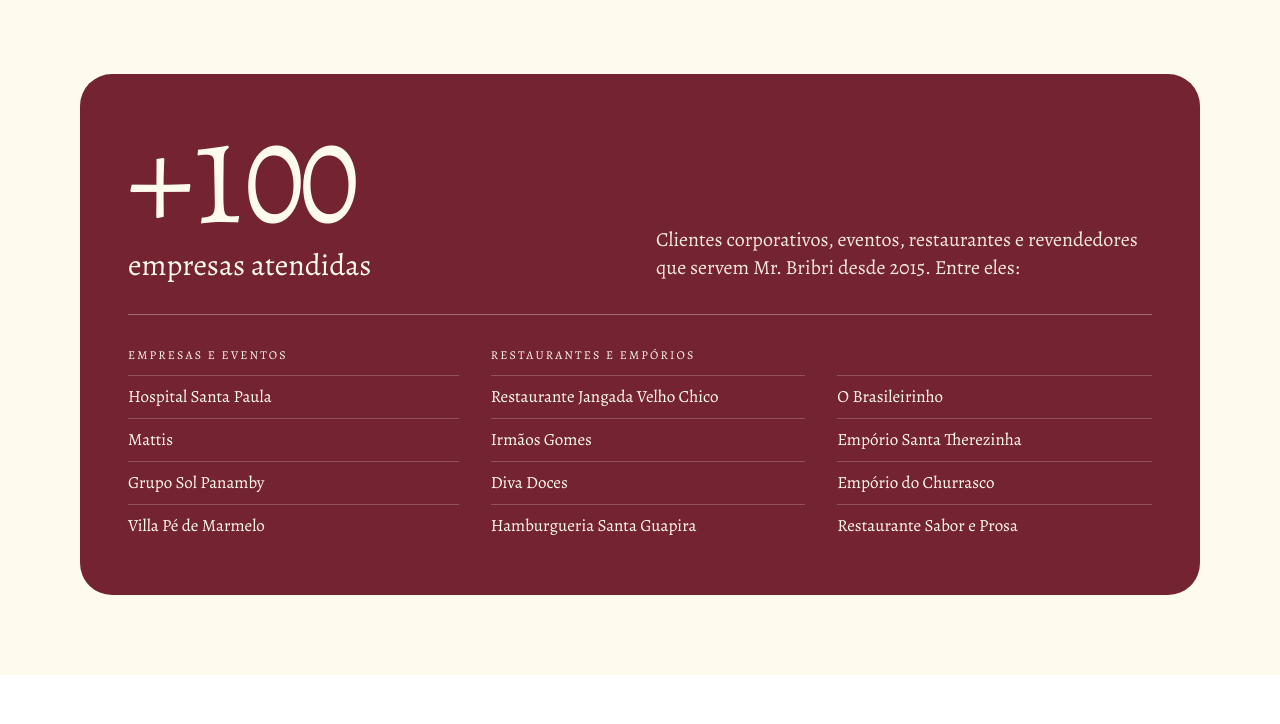
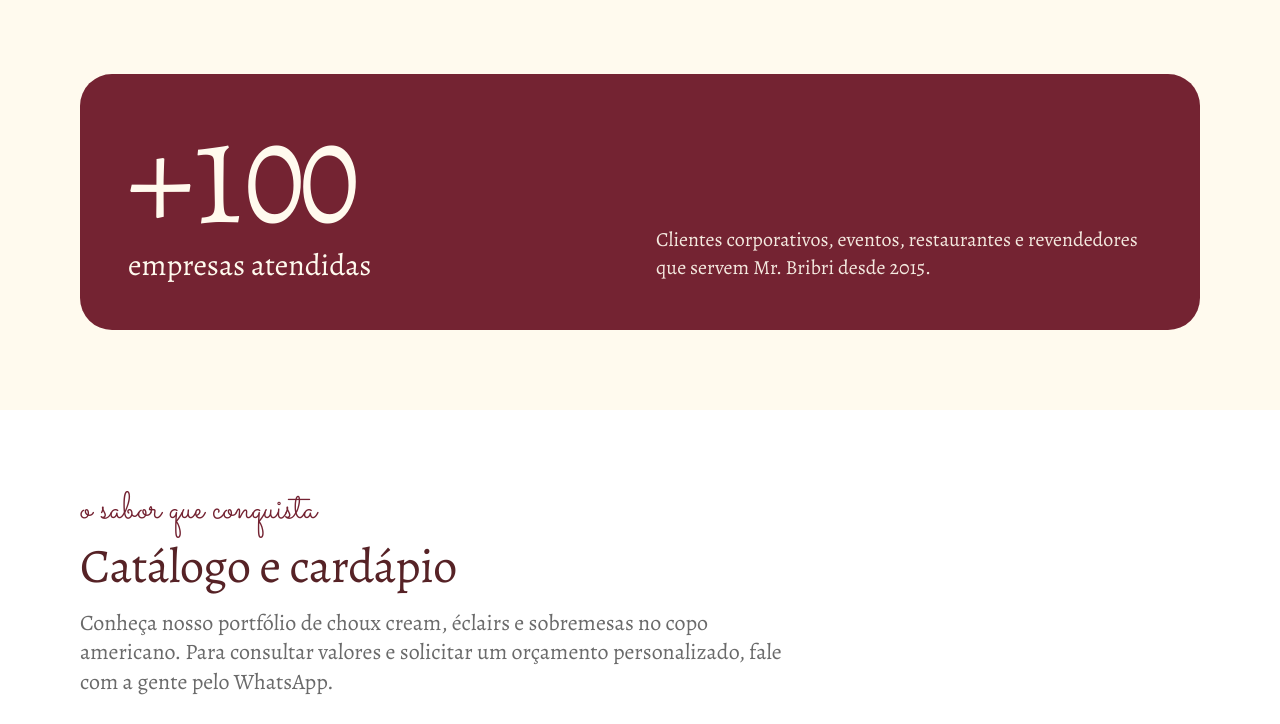
Before and after one commit to BAMmkt/MR-BRI-BRI, a plain HTML site: page index.html in a window 1280 px wide. Shown: the part 1960-2684 px from the top of the page. Drawn offline with nearby package versions, Linux system fonts and the light colour scheme.

Commit message:
Remove os nomes das empresas atendidas a pedido do cliente
- Mantém o painel com +100 empresas atendidas, sem a lista de nomes
- Remove os estilos que só serviam para a lista
- Atualiza a versão do CSS para evitar cache antigo

Co-Authored-By: Claude Opus 5.5 <noreply@anthropic.com>

```diff
--- a/css/styles.css
+++ b/css/styles.css
@@ -142,16 +142,10 @@ ul { margin: 0; padding: 0; list-style: none; }
 .numero strong { display: block; font-weight: 400; font-size: 34px; line-height: 1; color: var(--marca); margin-bottom: var(--espaco-1); font-variant-numeric: lining-nums tabular-nums; }
 .numero span { font-size: 14px; color: var(--texto-secundario); }
 .clientes { margin-top: var(--espaco-8); padding: var(--espaco-7); border-radius: var(--raio-grande); background: var(--marca); color: var(--sobre-marca); }
-.clientes-cabecalho { display: grid; grid-template-columns: minmax(0, 1fr) minmax(0, 1fr); gap: var(--espaco-6); align-items: end; padding-bottom: var(--espaco-6); border-bottom: var(--linha-fina) solid rgba(255, 250, 238, 0.35); }
+.clientes-cabecalho { display: grid; grid-template-columns: minmax(0, 1fr) minmax(0, 1fr); gap: var(--espaco-6); align-items: end; }
 .clientes-cabecalho h3 { display: flex; flex-direction: column; gap: var(--espaco-3); font-size: clamp(24px, 2.6vw, 30px); }
 .clientes-cabecalho strong { font-weight: 400; font-size: clamp(80px, 11vw, 128px); line-height: 0.9; letter-spacing: -0.02em; font-variant-numeric: lining-nums tabular-nums; }
 .clientes-cabecalho p { font-size: clamp(17px, 1.7vw, 20px); line-height: 1.4; opacity: .92; }
-.clientes-grupos { display: grid; grid-template-columns: minmax(0, 1fr) minmax(0, 2fr); gap: var(--espaco-6); margin-top: var(--espaco-6); }
-.clientes-grupo { display: flex; flex-direction: column; gap: var(--espaco-3); }
-.clientes .legenda { color: var(--sobre-marca); }
-.clientes-lista { display: grid; grid-template-columns: minmax(0, 1fr); column-gap: var(--espaco-6); }
-.clientes-grupo-largo .clientes-lista { grid-template-columns: repeat(2, minmax(0, 1fr)); }
-.clientes-lista li { padding: 10px 0; border-top: 1px solid rgba(255, 250, 238, 0.22); font-size: 17px; line-height: 1.3; }
 
 /* cardápio */
 .cardapio-bloco { margin-top: var(--espaco-7); }
@@ -235,9 +229,7 @@ ul { margin: 0; padding: 0; list-style: none; }
   .hero-foto { justify-self: start; width: min(100%, 440px); }
   .destaques, .regras, .eventos-passos, .numeros { grid-template-columns: repeat(2, minmax(0, 1fr)); }
   .pudins { grid-template-columns: repeat(2, minmax(0, 1fr)); }
-  .clientes-cabecalho, .clientes-grupos { grid-template-columns: minmax(0, 1fr); }
-  .clientes-cabecalho { gap: var(--espaco-4); }
-  .clientes-lista { grid-template-columns: repeat(2, minmax(0, 1fr)); }
+  .clientes-cabecalho { grid-template-columns: minmax(0, 1fr); gap: var(--espaco-4); }
   .sobre-grid, .eclairs-grid, .eventos-grid, .contato-grid { grid-template-columns: 1fr; }
   .eclairs-fotos { position: static; grid-template-columns: repeat(2, minmax(0, 1fr)); }
   .sobre-foto { order: -1; }
@@ -257,7 +249,6 @@ ul { margin: 0; padding: 0; list-style: none; }
   .destaques, .regras, .eventos-passos, .pudins, .eclairs-lista, .eclairs-condicoes, .eclairs-fotos, .formulario { grid-template-columns: 1fr; }
   .numeros { grid-template-columns: 1fr; gap: 0; }
   .clientes { margin-top: var(--espaco-7); padding: var(--espaco-6) var(--espaco-5); border-radius: var(--raio-medio); }
-  .clientes-lista, .clientes-grupo-largo .clientes-lista { grid-template-columns: minmax(0, 1fr); }
   html { scroll-padding-top: 136px; }
   .topo .container { min-height: 68px; }
   .marca-topo img { height: 54px; }
--- a/index.html
+++ b/index.html
@@ -15,7 +15,7 @@
   <link rel="preconnect" href="https://fonts.googleapis.com">
   <link rel="preconnect" href="https://fonts.gstatic.com" crossorigin>
   <link rel="stylesheet" href="https://fonts.googleapis.com/css2?family=Alegreya:ital,wght@0,400;0,500;0,700;1,400&family=Sacramento&display=swap">
-  <link rel="stylesheet" href="css/styles.css?v=5">
+  <link rel="stylesheet" href="css/styles.css?v=6">
 </head>
 <body>
   <a class="pular" href="#inicio">Ir para o conteúdo</a>
@@ -129,31 +129,7 @@
         <div class="clientes">
           <div class="clientes-cabecalho">
             <h3><strong data-contar="100" data-prefixo="+">+100</strong> empresas atendidas</h3>
-            <p>Clientes corporativos, eventos, restaurantes e revendedores que servem Mr. Bribri desde 2015. Entre eles:</p>
-          </div>
-          <div class="clientes-grupos">
-            <div class="clientes-grupo">
-              <span class="legenda">Empresas e eventos</span>
-              <ul class="clientes-lista">
-                <li>Hospital Santa Paula</li>
-                <li>Mattis</li>
-                <li>Grupo Sol Panamby</li>
-                <li>Villa Pé de Marmelo</li>
-              </ul>
-            </div>
-            <div class="clientes-grupo clientes-grupo-largo">
-              <span class="legenda">Restaurantes e empórios</span>
-              <ul class="clientes-lista">
-                <li>Restaurante Jangada Velho Chico</li>
-                <li>O Brasileirinho</li>
-                <li>Irmãos Gomes</li>
-                <li>Empório Santa Therezinha</li>
-                <li>Diva Doces</li>
-                <li>Empório do Churrasco</li>
-                <li>Hamburgueria Santa Guapira</li>
-                <li>Restaurante Sabor e Prosa</li>
-              </ul>
-            </div>
+            <p>Clientes corporativos, eventos, restaurantes e revendedores que servem Mr. Bribri desde 2015.</p>
           </div>
         </div>
       </div>
```
